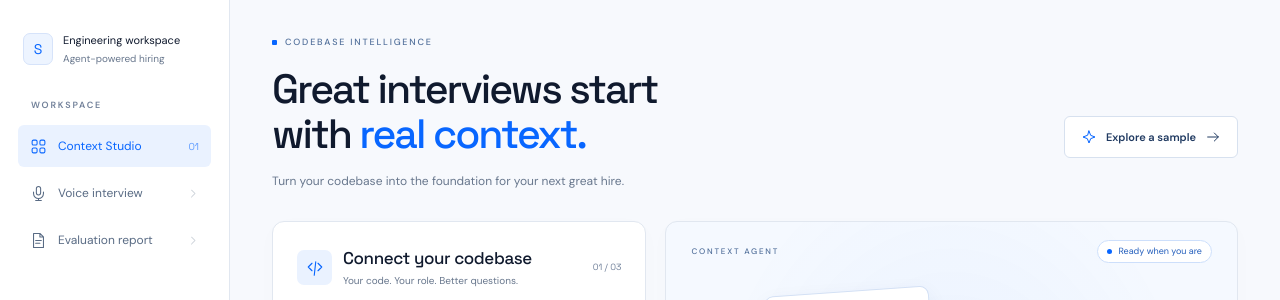
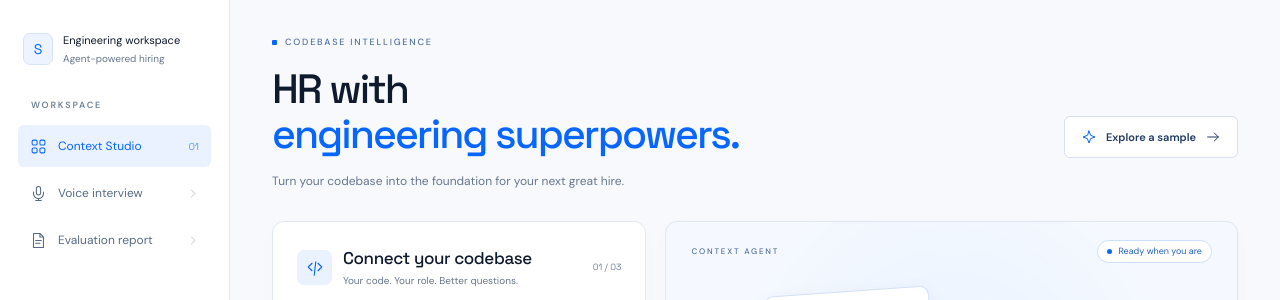
Before and after one commit to e-left/SuperhumanResources, a plain HTML site: page web/context.html in a window 1280 px wide. Shown: the part 77-377 px from the top of the page. Drawn offline with Linux system fonts and the light colour scheme; files that its build step writes are made by us from their sources; files whose address does not match are found by name.

Commit message:
copy: update hero to HR with engineering superpowers
Entire-Checkpoint: 01M4JYKMQJFF3HSJYWBE17GSKA

```diff
--- a/web/context.html
+++ b/web/context.html
@@ -134,7 +134,7 @@
         <section class="page-heading">
           <div>
             <div class="eyebrow"><span></span>CODEBASE INTELLIGENCE</div>
-            <h1>Great interviews start<br />with <em>real context.</em></h1>
+            <h1>HR with<br /><em>engineering superpowers.</em></h1>
             <p>
               Turn your codebase into the foundation for your next great hire.
             </p>
```
